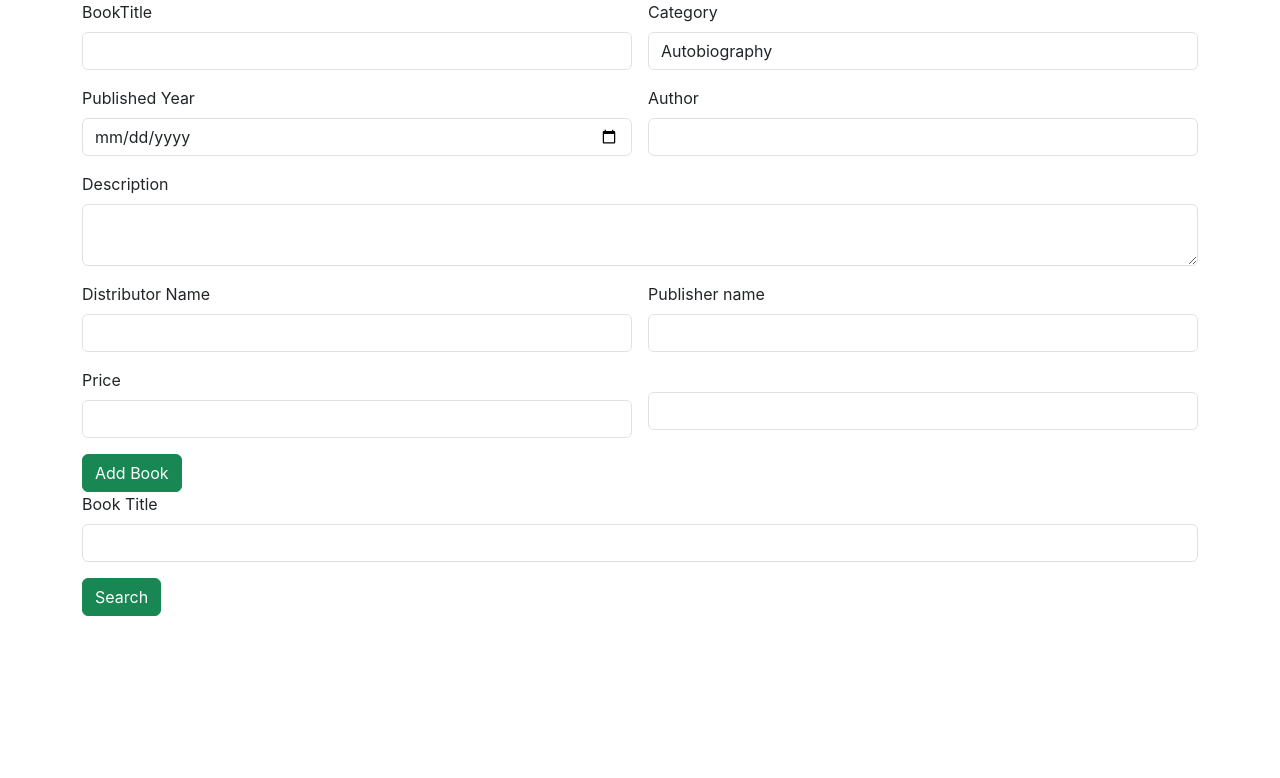
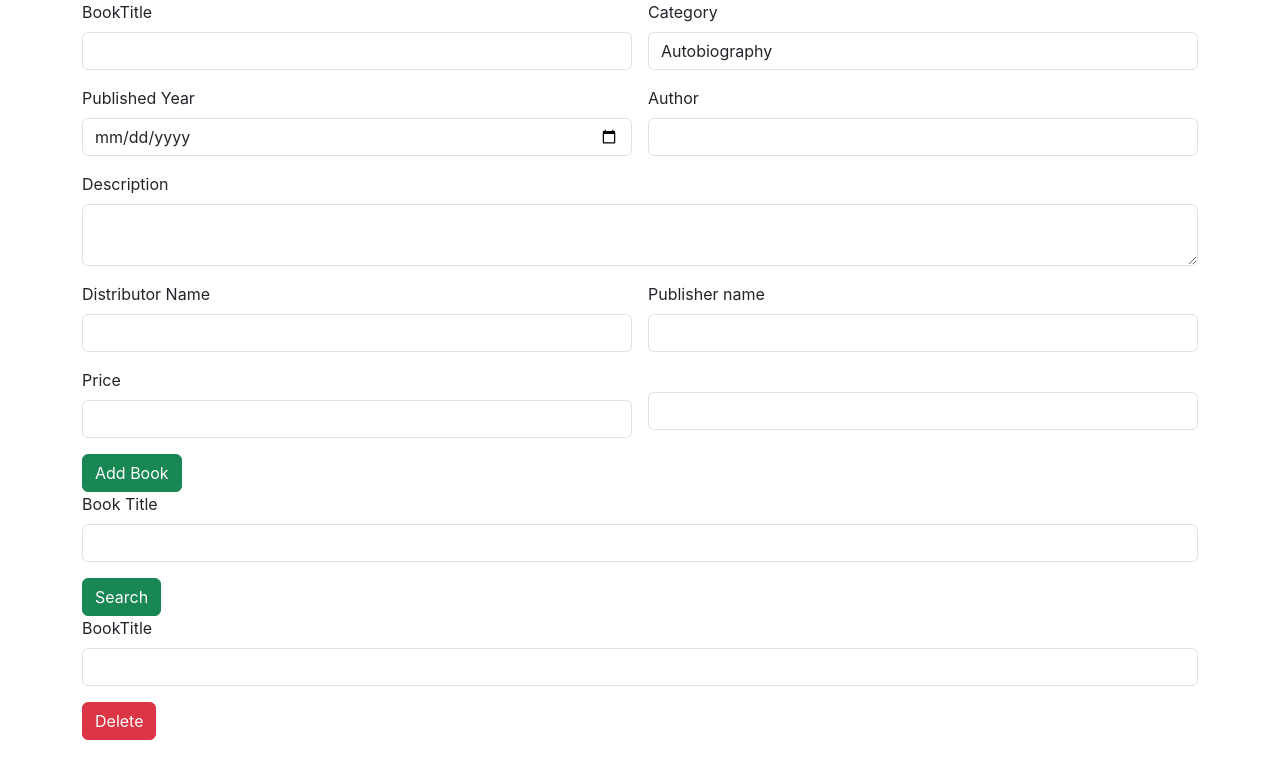
Before and after one commit to Jafnak/Library-react, a React (Create React App) app: page / in a window 1280 px wide. Shown: the top 778 px of the page. Built offline with nearby package versions, Linux system fonts and the light colour scheme.

Commit message:
DeleteBook component  added

```diff
--- a/src/App.js
+++ b/src/App.js
@@ -2,12 +2,14 @@
 import './App.css';
 import Add from './components/Add';
 import SearchBook from './components/SearchBook';
+import DeleteBook from './components/DeleteBook';
 
 function App() {
   return (
     <div>
      <Add/>
      <SearchBook/>
+     <DeleteBook/>
 
 
     </div>
--- /dev/null
+++ b/src/components/DeleteBook.jsx
@@ -0,0 +1,23 @@
+import React from 'react'
+
+const DeleteBook = () => {
+  return (
+    <div>
+
+        <div className="container">
+            <div className="row g-3">
+                <div className="col col-12 col-sm-12 col-md-12 col-lg col-xl-12 col-xxl-12">
+                    <label htmlFor="" className="form-label">BookTitle</label>
+                    <input type="text" className="form-control" />
+                </div>
+                <div className="col col-12 col-sm-12 col-md-12 col-lg col-xl-12 col-xxl-12">
+                    <button className="btn btn-danger">Delete</button>
+                </div>
+            </div>
+        </div>
+        <br></br>
+    </div>
+  )
+}
+
+export default DeleteBook
```
